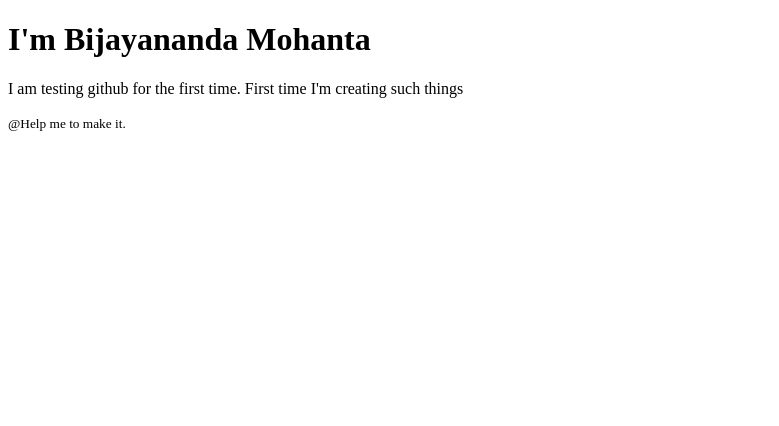
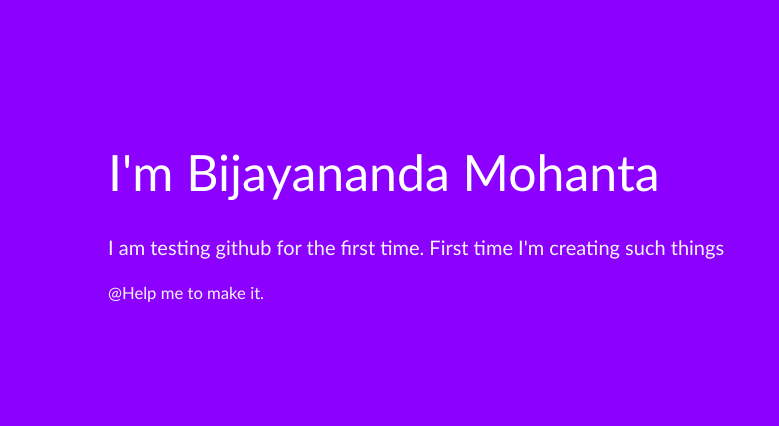
Before and after one commit to BijayanandaMohanta/Github-First, a plain HTML site: page index.html in a window 1280 px wide. Shown: the whole page, without its empty margins (0-779 px from the left). Drawn offline with Linux system fonts and the light colour scheme.

Commit message:
Adding Css

```diff
--- a/index.html
+++ b/index.html
@@ -5,10 +5,13 @@
     <meta http-equiv="X-UA-Compatible" content="IE=edge">
     <meta name="viewport" content="width=device-width, initial-scale=1.0">
     <title>Git Hub</title>
+    <link rel="stylesheet" href="./style.css">
 </head>
 <body>
-    <h1>I'm Bijayananda Mohanta</h1>
-    <p>I am testing github for the first time. First time I'm creating such things</p>
-    <p><small>@Help me to make it.</small></p>
+    <div class="card">
+        <h1>I'm Bijayananda Mohanta</h1>
+        <p>I am testing github for the first time. First time I'm creating such things</p>
+        <p><small>@Help me to make it.</small></p>
+    </div>
 </body>
 </html>
--- /dev/null
+++ b/style.css
@@ -0,0 +1,19 @@
+* {
+  background-color: rgb(140, 0, 255);
+}
+.card {
+  font-family: "Gill Sans", "Gill Sans MT", Calibri, "Trebuchet MS", sans-serif;
+  margin: auto;
+  padding: 100px;
+}
+
+.card h1 {
+  font-size: 50px;
+  color: white;
+  font-weight: 100;
+}
+
+.card p {
+  font-size: 20px;
+  color: whitesmoke;
+}
```
